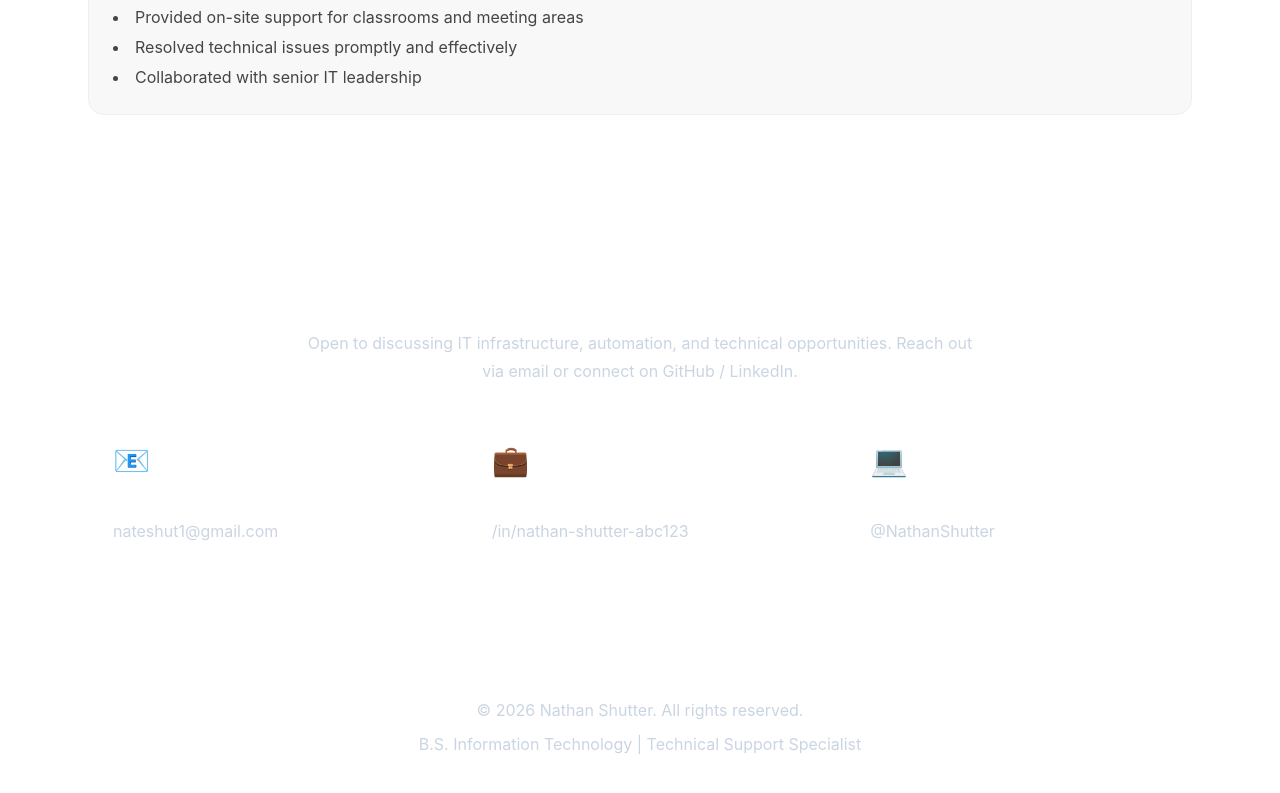
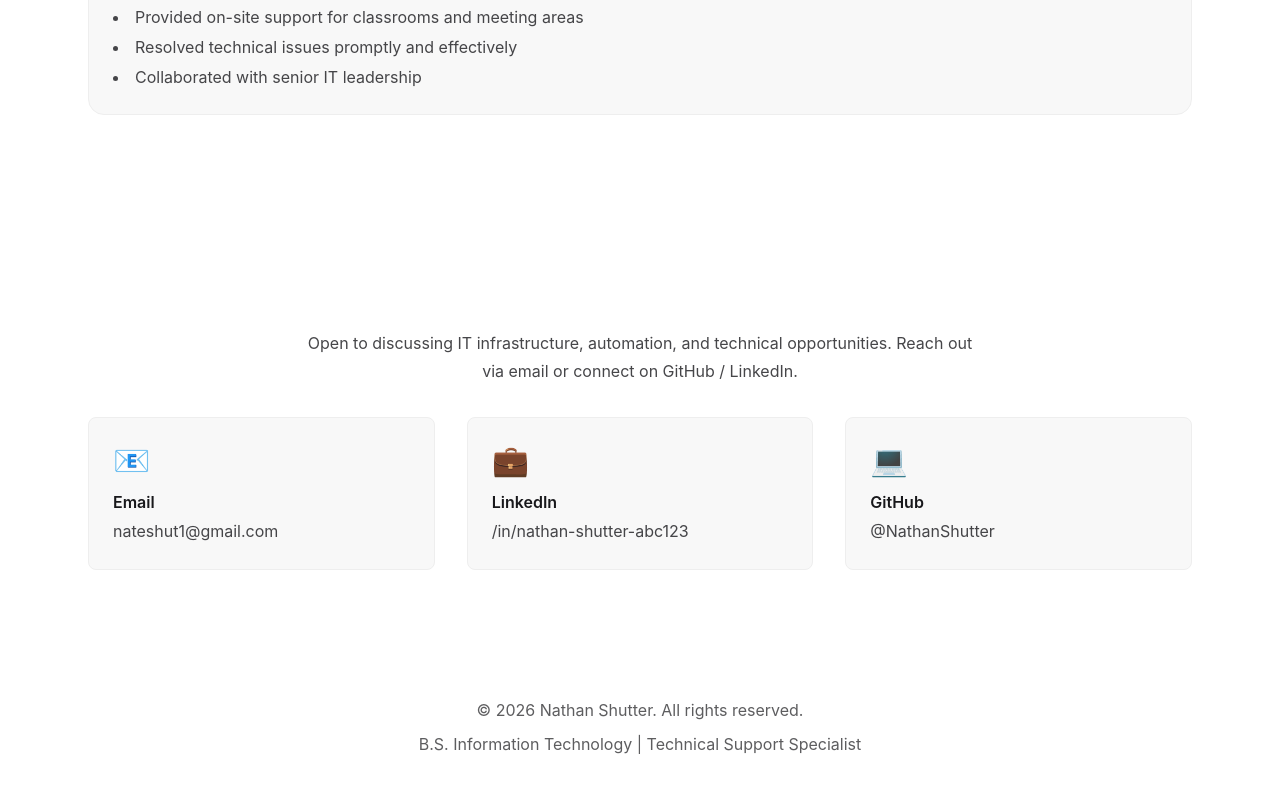
Before and after one commit to NathanShutter/portfolio-site-repo, a React (Vite) app in the folder client/: page / in a window 1280 px wide. Shown: the part 3404-4197 px from the top of the page. Built offline with nearby package versions, Linux system fonts and the light colour scheme.

Commit message:
Contact/Footer: migrate to DaisyUI cards and theme tokens; use base-content for text

```diff
--- a/client/src/components/Contact.jsx
+++ b/client/src/components/Contact.jsx
@@ -5,25 +5,25 @@ export default function Contact() {
     <section id="contact" className="py-20">
       <div className="max-w-6xl mx-auto px-6 text-center">
         <h2 className="text-3xl md:text-4xl font-semibold tracking-tight">Let's Connect</h2>
-        <p className="text-slate-300 leading-7 max-w-2xl mx-auto mt-4 mb-8">Open to discussing IT infrastructure, automation, and technical opportunities. Reach out via email or connect on GitHub / LinkedIn.</p>
+        <p className="text-base-content/80 leading-7 max-w-2xl mx-auto mt-4 mb-8">Open to discussing IT infrastructure, automation, and technical opportunities. Reach out via email or connect on GitHub / LinkedIn.</p>
 
         <div className="grid grid-cols-1 md:grid-cols-3 gap-8 items-stretch justify-items-center">
-          <a href="mailto:nateshut1@gmail.com" className="w-full max-w-sm rounded-2xl border border-white/10 bg-white/5 px-6 py-6 text-left hover:border-white/30 transition">
+          <a href="mailto:nateshut1@gmail.com" className="w-full max-w-sm card bg-base-200 border border-base-300 p-6 text-left hover:shadow-md transition">
             <div className="text-3xl">📧</div>
-            <div className="font-semibold text-white mt-3">Email</div>
-            <div className="text-slate-300 mt-1">nateshut1@gmail.com</div>
+            <div className="font-semibold text-base-content mt-3">Email</div>
+            <div className="text-base-content/80 mt-1">nateshut1@gmail.com</div>
           </a>
 
-          <a href="https://www.linkedin.com/in/nathan-shutter-abc123" target="_blank" rel="noopener noreferrer" className="w-full max-w-sm rounded-2xl border border-white/10 bg-white/5 px-6 py-6 text-left hover:border-white/30 transition">
+          <a href="https://www.linkedin.com/in/nathan-shutter-abc123" target="_blank" rel="noopener noreferrer" className="w-full max-w-sm card bg-base-200 border border-base-300 p-6 text-left hover:shadow-md transition">
             <div className="text-3xl">💼</div>
-            <div className="font-semibold text-white mt-3">LinkedIn</div>
-            <div className="text-slate-300 mt-1">/in/nathan-shutter-abc123</div>
+            <div className="font-semibold text-base-content mt-3">LinkedIn</div>
+            <div className="text-base-content/80 mt-1">/in/nathan-shutter-abc123</div>
           </a>
 
-          <a href="https://github.com/NathanShutter" target="_blank" rel="noopener noreferrer" className="w-full max-w-sm rounded-2xl border border-white/10 bg-white/5 px-6 py-6 text-left hover:border-white/30 transition">
+          <a href="https://github.com/NathanShutter" target="_blank" rel="noopener noreferrer" className="w-full max-w-sm card bg-base-200 border border-base-300 p-6 text-left hover:shadow-md transition">
             <div className="text-3xl">💻</div>
-            <div className="font-semibold text-white mt-3">GitHub</div>
-            <div className="text-slate-300 mt-1">@NathanShutter</div>
+            <div className="font-semibold text-base-content mt-3">GitHub</div>
+            <div className="text-base-content/80 mt-1">@NathanShutter</div>
           </a>
         </div>
       </div>
--- a/client/src/components/Footer.jsx
+++ b/client/src/components/Footer.jsx
@@ -3,7 +3,7 @@ export default function Footer() {
 
   return (
     <footer className="py-12">
-      <div className="max-w-6xl mx-auto px-6 text-center text-slate-300">
+      <div className="max-w-6xl mx-auto px-6 text-center text-base-content/70">
         <p>&copy; {currentYear} Nathan Shutter. All rights reserved.</p>
         <p className="mt-2">B.S. Information Technology | Technical Support Specialist</p>
       </div>
```
